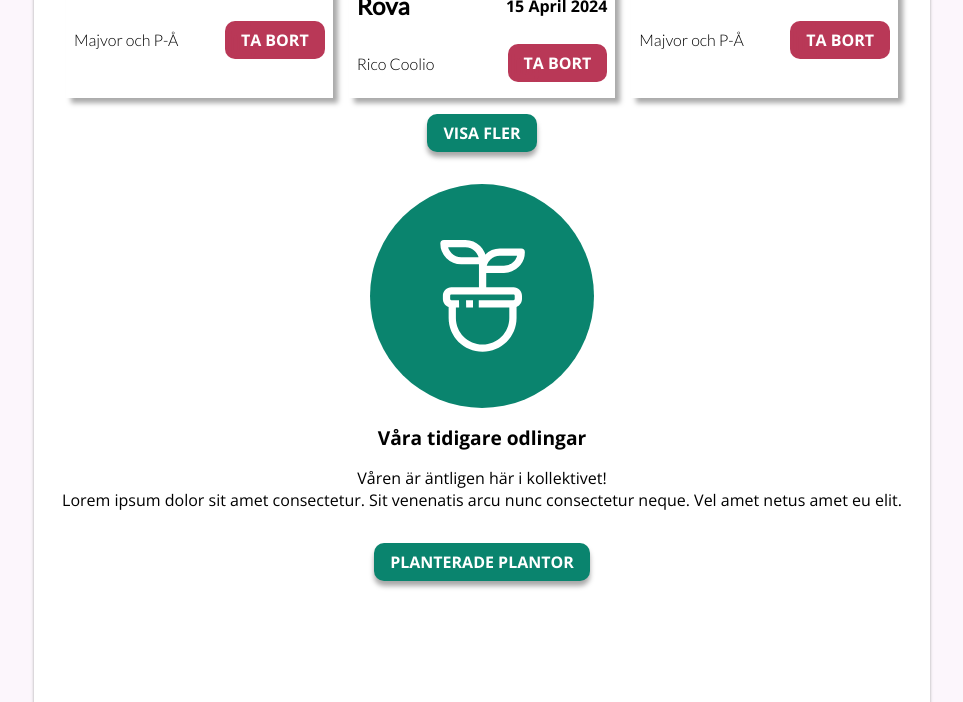
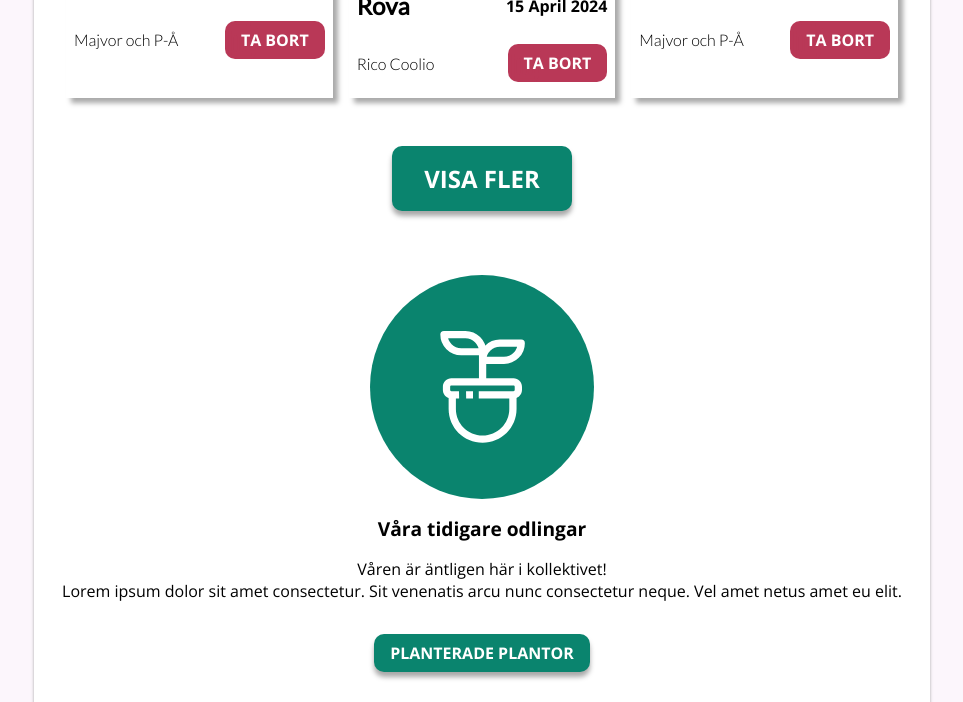
Before and after one commit to JonatanDrysen/lexicon-HTMLCSS-planned-planthood, a website: page src/HomePage/HomePage.html in a window 1280 px wide. Shown: the part 2023-2725 px from the top of the page, without its empty margins (158-1121 px from the left). Drawn offline with nearby package versions, Linux system fonts and the light colour scheme.

Commit message:
add desktop version 'show more' button

```diff
--- a/src/HomePage/styles/grid.css
+++ b/src/HomePage/styles/grid.css
@@ -75,4 +75,13 @@
         height: 13rem;
         width: 13rem;
     }
+
+    .grid__section .teal--button__container {
+        padding: 3rem 0;
+    }
+
+    .grid__section .teal--button__button {
+        font-size: 1.5rem;
+        padding: 1rem 2rem;
+    }
 }
```
